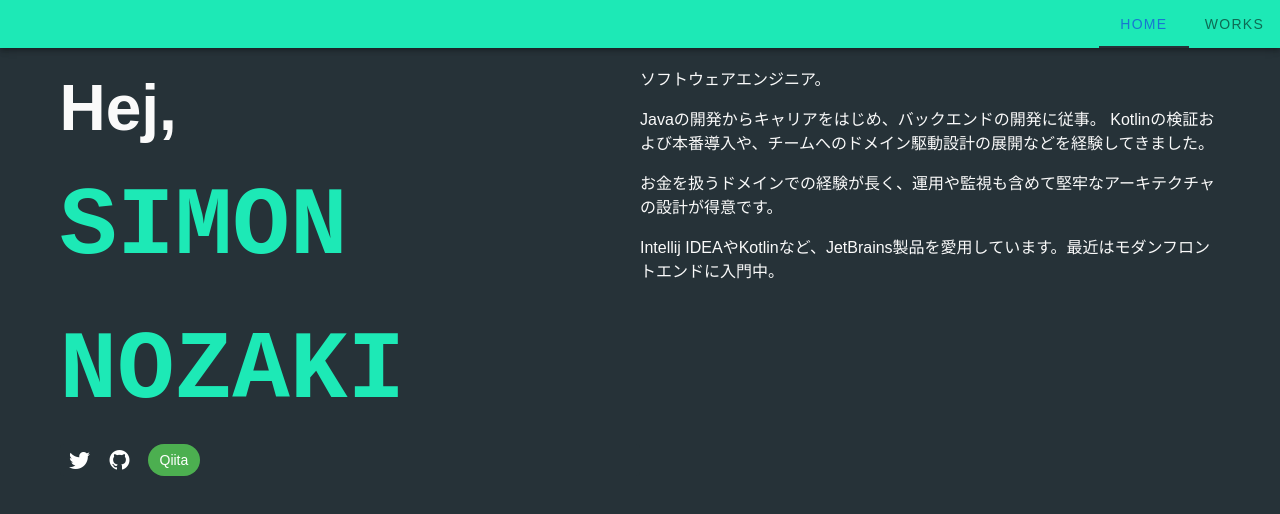
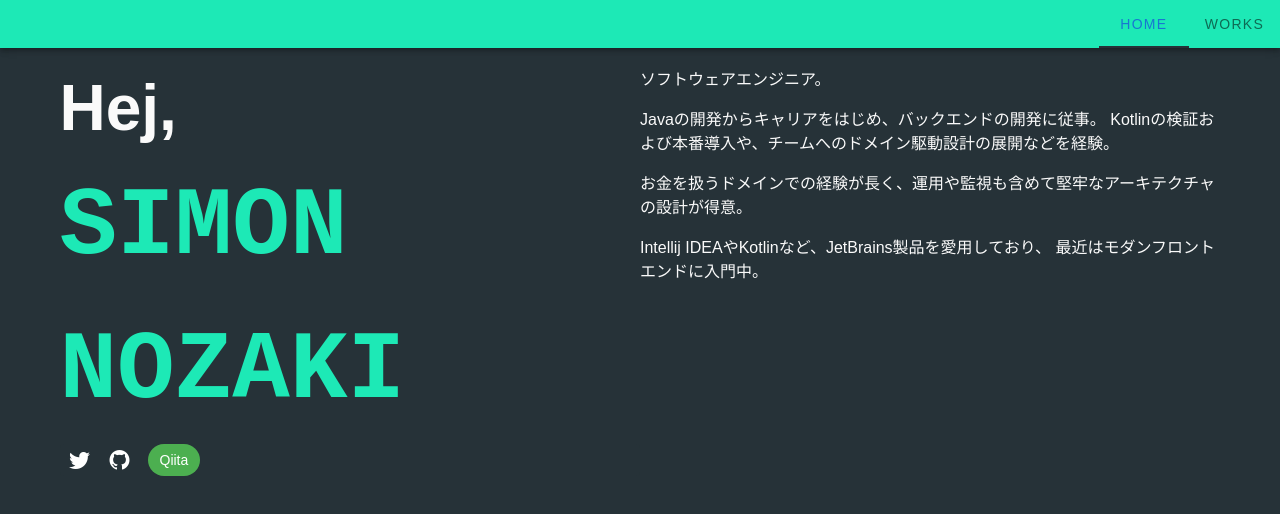
Before and after one commit to simonNozaki/portfolios, a Nuxt app: page / in a window 1280 px wide. Shown: the top 514 px of the page. Built offline with nearby package versions, Linux system fonts and the light colour scheme; a web font is replaced by a local one.

Commit message:
プロフィール微調整

```diff
--- a/pages/index.vue
+++ b/pages/index.vue
@@ -4,14 +4,14 @@
       <p>ソフトウェアエンジニア。</p>
       <p>
         Javaの開発からキャリアをはじめ、バックエンドの開発に従事。
-        Kotlinの検証および本番導入や、チームへのドメイン駆動設計の展開などを経験してきました。
+        Kotlinの検証および本番導入や、チームへのドメイン駆動設計の展開などを経験。
       </p>
       <p>
-        お金を扱うドメインでの経験が長く、運用や監視も含めて堅牢なアーキテクチャの設計が得意です。
+        お金を扱うドメインでの経験が長く、運用や監視も含めて堅牢なアーキテクチャの設計が得意。
       </p>
       <p>
-        Intellij
-        IDEAやKotlinなど、JetBrains製品を愛用しています。最近はモダンフロントエンドに入門中。
+        Intellij IDEAやKotlinなど、JetBrains製品を愛用しており、
+        最近はモダンフロントエンドに入門中。
       </p>
     </div>
   </div>
```
